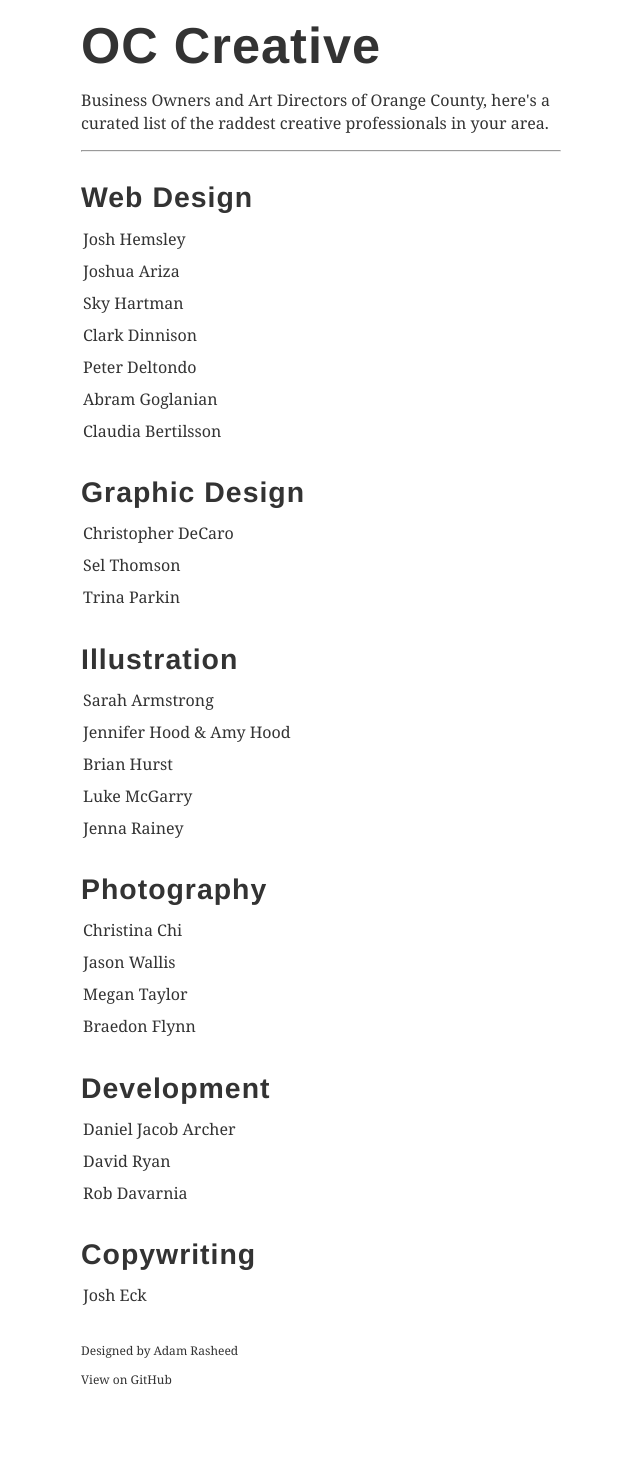
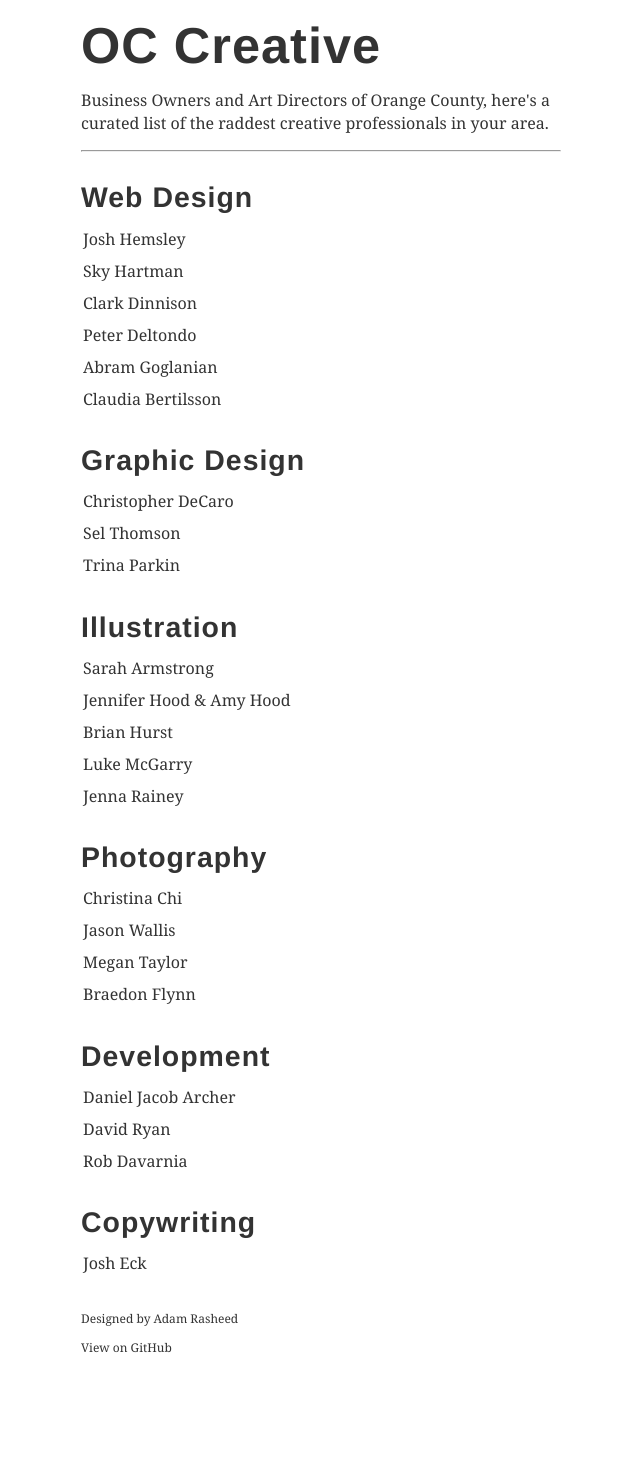
Before and after one commit to adamrasheed/occ, a Jekyll site: the page built from index.html, in a window 1280 px wide. Shown: the whole page, without its empty margins (319-959 px from the left). Built offline with Jekyll 4.4.1, drawn with Linux system fonts in a browser that asks for light colours; nearby versions of some CDN libraries; after the commit the page ends 1437 px from its top, so only the background shows below that.

Commit message:
moved josh ariza

```diff
--- a/_data/web-design.yml
+++ b/_data/web-design.yml
@@ -1,8 +1,5 @@
 - name: Josh Hemsley
   src: http://new.joshhemsley.com
-
-- name: Joshua Ariza
-  src: http://joshuaariza.com
 
 - name: Sky Hartman
   src: https://www.behance.net/skyhartman
```
